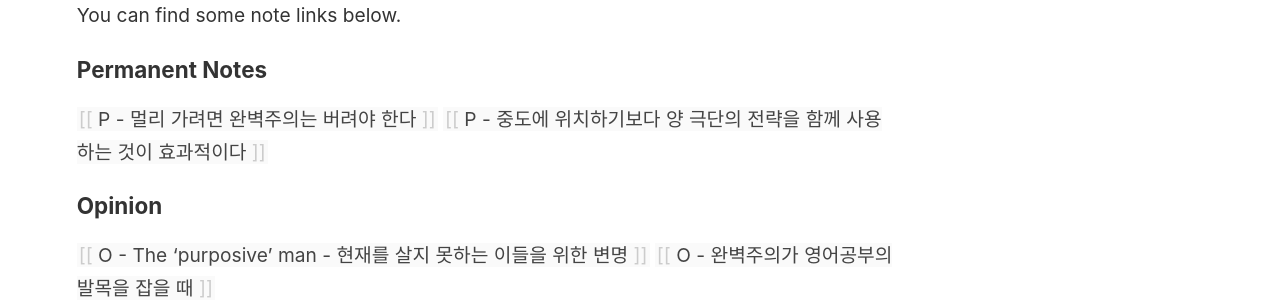
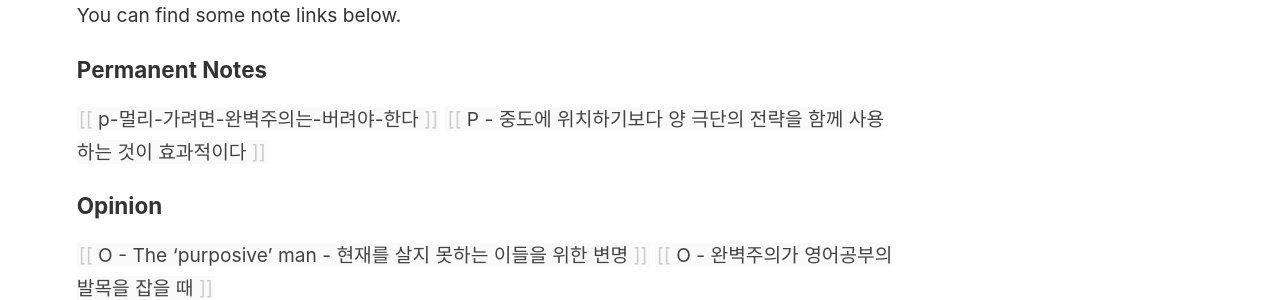
Before and after one commit to slowdive14/slowdive, a Jekyll site: the page built from _notes/Digital Garden of 잔향.md, in a window 1280 px wide. Shown: the part 380-680 px from the top of the page. Built offline with Jekyll 4.4.1, drawn with Linux system fonts in a browser that asks for light colours.

```diff
--- a/_notes/Digital Garden of 잔향.md
+++ b/_notes/Digital Garden of 잔향.md
@@ -9,7 +9,7 @@ This is my digital garden.
 You can find some note links below.
 
 ### Permanent Notes
-[[P - 멀리 가려면 완벽주의는 버려야 한다]]
+[[p-멀리-가려면-완벽주의는-버려야-한다]]
 [[P - 중도에 위치하기보다 양 극단의 전략을 함께 사용하는 것이 효과적이다]]
 
 ### Opinion
```
